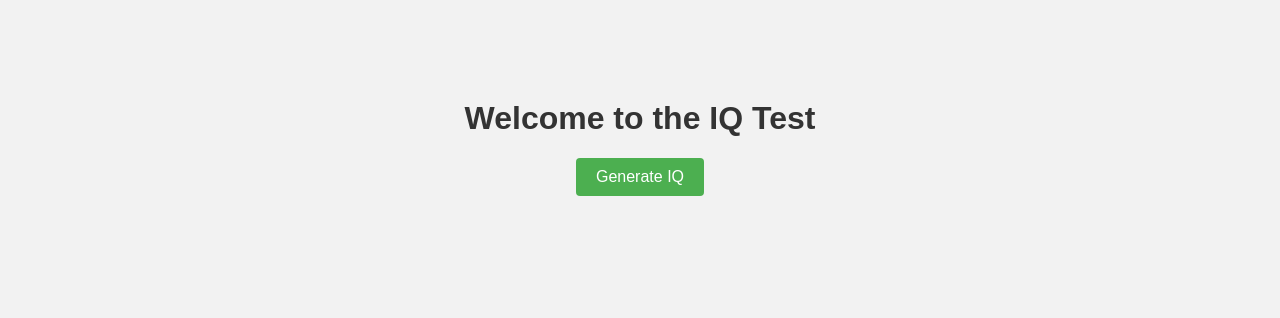
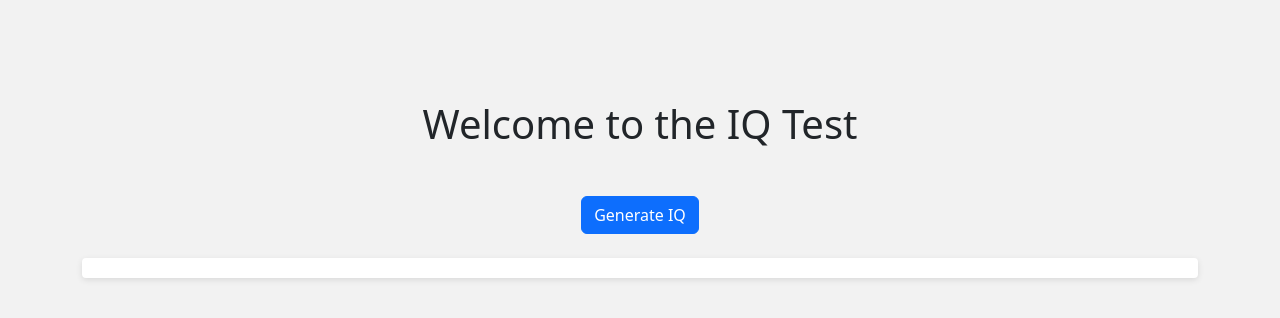
Before and after one commit to IsLpct/IsLpct.github.io, a plain HTML site: page index.html in a window 1280 px wide. Drawn offline with nearby package versions, Linux system fonts and the light colour scheme.

Commit message:
Update index.html

```diff
--- a/index.html
+++ b/index.html
@@ -2,15 +2,10 @@
 <html>
 <head>
   <title>IQ Test</title>
+  <link rel="stylesheet" href="https://cdnjs.cloudflare.com/ajax/libs/bootstrap/5.3.0/css/bootstrap.min.css">
   <style>
     body {
       background-color: #f2f2f2; /* Set a light gray background color */
-      font-family: Arial, sans-serif;
-      text-align: center;
-    }
-
-    h1 {
-      color: #333; /* Set the heading color to dark gray */
     }
 
     .container {
@@ -18,22 +13,28 @@
     }
 
     .button {
-      display: inline-block;
-      padding: 10px 20px;
       background-color: #4CAF50; /* Set the button color to green */
-      color: white;
-      font-size: 16px;
-      border: none;
-      cursor: pointer;
+      border-color: #4CAF50;
       border-radius: 4px;
+    }
+
+    #iqResult {
+      font-size: 18px;
+      margin-top: 20px;
+      padding: 10px;
+      background-color: #fff;
+      border-radius: 4px;
+      box-shadow: 0 2px 6px rgba(0, 0, 0, 0.1);
     }
   </style>
 </head>
 <body>
   <div class="container">
-    <h1>Welcome to the IQ Test</h1>
-    <button class="button" onclick="generateIQ()">Generate IQ</button>
-    <p id="iqResult"></p>
+    <h1 class="text-center mb-5">Welcome to the IQ Test</h1>
+    <div class="text-center">
+      <button class="btn btn-primary" onclick="generateIQ()">Generate IQ</button>
+    </div>
+    <p id="iqResult" class="text-center mt-4"></p>
   </div>
 
   <script>
@@ -41,7 +42,12 @@
 
     function generateIQ() {
       if (isTestTaken) {
-        document.getElementById("iqResult").textContent = "You can't take the test again. You have already tested your IQ.";
+        var savedResult = localStorage.getItem("iqResult");
+        if (savedResult) {
+          document.getElementById("iqResult").textContent = "Your saved IQ result is: " + savedResult + ". You can't retake the test.";
+        } else {
+          document.getElementById("iqResult").textContent = "You can't take the test again. You have already tested your IQ.";
+        }
         return;
       }
 
@@ -58,8 +64,18 @@
         iqResultElement.textContent = "Your IQ is: " + randomIQ + ". Bro thinks twice!!.";
       }
 
+      localStorage.setItem("iqResult", randomIQ);
       isTestTaken = true;
     }
+
+    // Retrieve the IQ result from local storage on page load
+    window.addEventListener("load", function() {
+      var savedResult = localStorage.getItem("iqResult");
+      if (savedResult) {
+        document.getElementById("iqResult").textContent = "Your saved IQ result is: " + savedResult + ". You can't retake the test.";
+        isTestTaken = true;
+      }
+    });
   </script>
 </body>
 </html>
```
